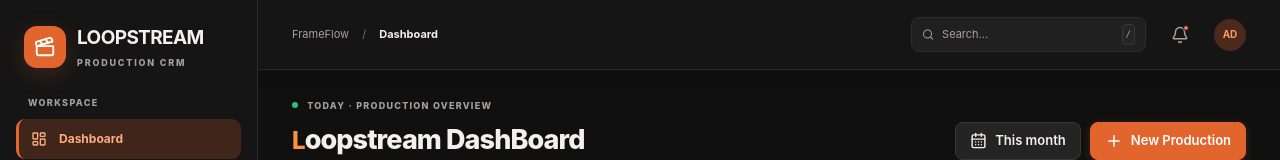
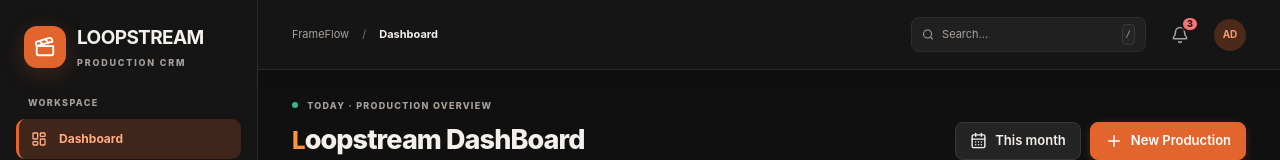
Before and after one commit to Manisarathia/production-house-crm, a React (Vite) app in the folder frontend/: page /login in a window 1280 px wide. Both pictures are taken after a click on the button "Sign in to dashboard". Shown: the top 160 px of the page. Built offline with nearby package versions, Linux system fonts and the light colour scheme; no server answers.

Commit message:
Add notification unread count

```diff
--- a/frontend/src/layouts/MainLayout.css
+++ b/frontend/src/layouts/MainLayout.css
@@ -379,15 +379,23 @@
     position: relative;
 }
 
-.notification i {
+.notification-count {
     position: absolute;
-    right: 6px;
-    top: 5px;
-    width: 6px;
-    height: 6px;
+    right: -4px;
+    top: -4px;
+    min-width: 16px;
+    height: 16px;
+    padding: 0 4px;
     background: #f97373;
-    border: 1px solid #151515;
-    border-radius: 50%;
+    border: 2px solid #151515;
+    border-radius: 999px;
+    color: #151515;
+    display: grid;
+    place-items: center;
+    font-size: 9px;
+    font-style: normal;
+    font-weight: 800;
+    line-height: 1;
 }
 
 .top-avatar {
--- a/frontend/src/layouts/MainLayout.jsx
+++ b/frontend/src/layouts/MainLayout.jsx
@@ -1,4 +1,4 @@
-import { useState } from 'react';
+import { useEffect, useState } from 'react';
 import { NavLink, useLocation, useNavigate, Outlet } from 'react-router-dom';
 import {
   Clapperboard,
@@ -29,6 +29,9 @@ import {
   LogOut,
 } from 'lucide-react';
 import './MainLayout.css';
+import { notificationApi } from '../api';
+import useResource from '../hooks/useResourse';
+import { notificationDummyData } from '../data/dummyData';
 
 const NAVIGATION_GROUPS = [
   {
@@ -107,11 +110,23 @@ export default function MainLayout({ children }) {
   const [sidebarOpen, setSidebarOpen] = useState(false);
   const location = useLocation();
   const navigate = useNavigate();
+  const { items: notifications, reload: reloadNotifications } = useResource(
+    notificationApi,
+    notificationDummyData
+  );
 
   const userEmail = localStorage.getItem('frameflow-user') || 'admin@frameflow.com';
   const userName = userEmail.includes('@') ? userEmail.split('@')[0] : 'User';
   const userInitials = userName.slice(0, 2).toUpperCase();
   const currentTitle = ROUTE_TITLES[location.pathname] || 'Workspace';
+  const unreadNotificationCount = notifications.filter((notification) => !notification.read).length;
+
+  useEffect(() => {
+    const refreshNotificationCount = () => reloadNotifications();
+    window.addEventListener('notifications:changed', refreshNotificationCount);
+
+    return () => window.removeEventListener('notifications:changed', refreshNotificationCount);
+  }, [reloadNotifications]);
 
   const handleLogout = () => {
     localStorage.removeItem('frameflow-auth');
@@ -218,10 +233,10 @@ export default function MainLayout({ children }) {
               type="button"
               className="icon-button notification"
               onClick={() => navigate('/notifications')}
-              aria-label="Notifications"
+              aria-label={`Notifications${unreadNotificationCount ? ` (${unreadNotificationCount} unread)` : ''}`}
             >
               <Bell size={18} />
-              <i />
+              {unreadNotificationCount > 0 && <span className="notification-count">{unreadNotificationCount}</span>}
             </button>
 
             <div className="top-avatar" title={userName}>
--- a/frontend/src/pages/Notification.jsx
+++ b/frontend/src/pages/Notification.jsx
@@ -39,6 +39,7 @@ export default function NotificationsPage() {
     try {
       setActionError('');
       await action();
+      window.dispatchEvent(new Event('notifications:changed'));
     } catch (err) {
       setActionError(err.message);
     }
```
Also changed, not shown: 4 other files (tests, documents, lock files or other folders).
